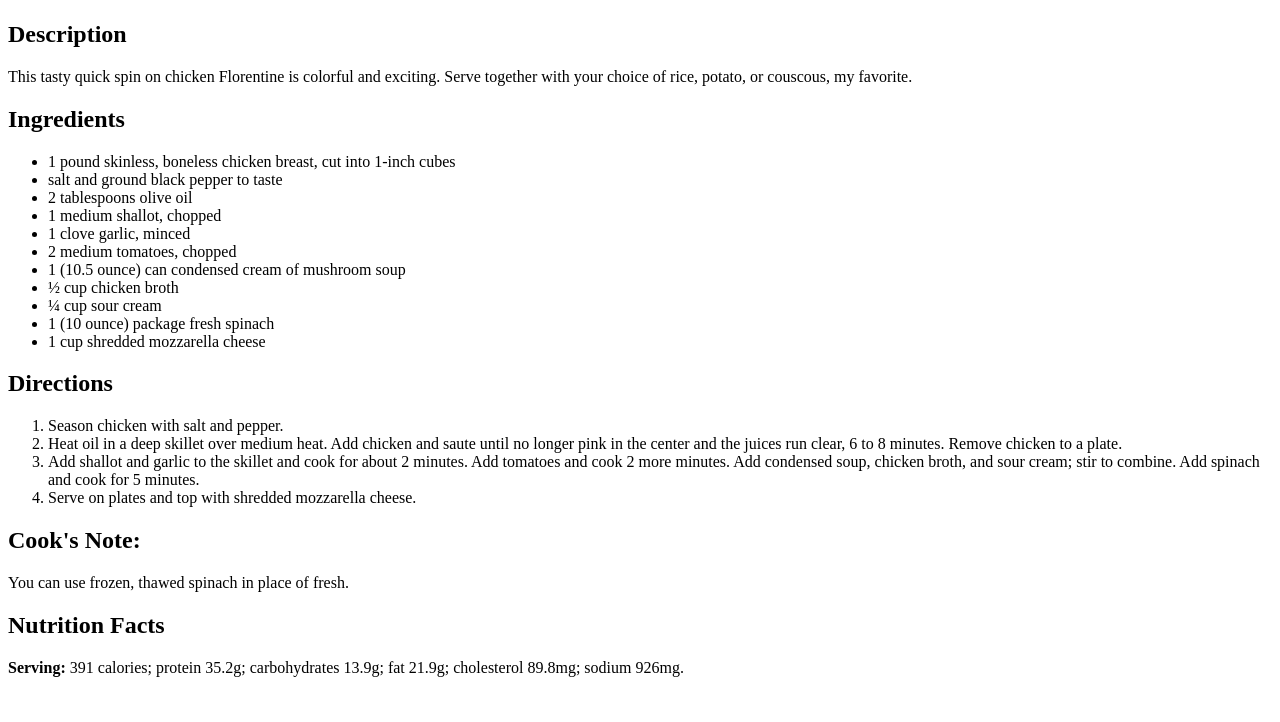
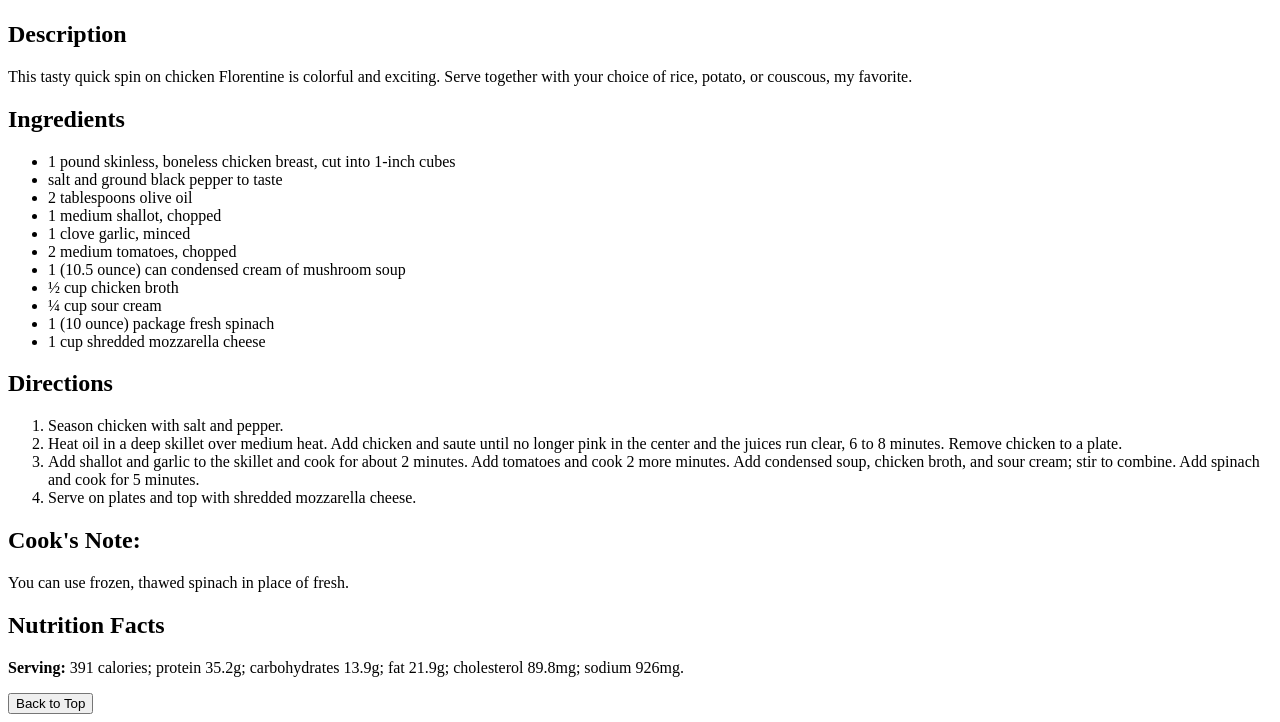
Before and after one commit to gmcarnahan/oden-recipes, a plain HTML site: page recipes/easy-chicken-florentine.html in a window 1280 px wide. Shown: the part 483-1205 px from the top of the page. Before the commit the page ends 1176 px from the top, so only its background shows below. Drawn offline with Linux system fonts and the light colour scheme.

Commit message:
easy-chicken-florentine.html

```diff
--- a/recipes/easy-chicken-florentine.html
+++ b/recipes/easy-chicken-florentine.html
@@ -42,6 +42,9 @@
     <h2>Nutrition Facts</h2>
     <p><strong>Serving:</strong> 391 calories; protein 35.2g; carbohydrates 13.9g; fat 21.9g; cholesterol 89.8mg; sodium
         926mg.</p>
+    <form method="get" action="#top">
+        <button type="submit">Back to Top</button>
+    </form>
 </body>
 
 </html>
```
Also changed, not shown: 1 other file.
